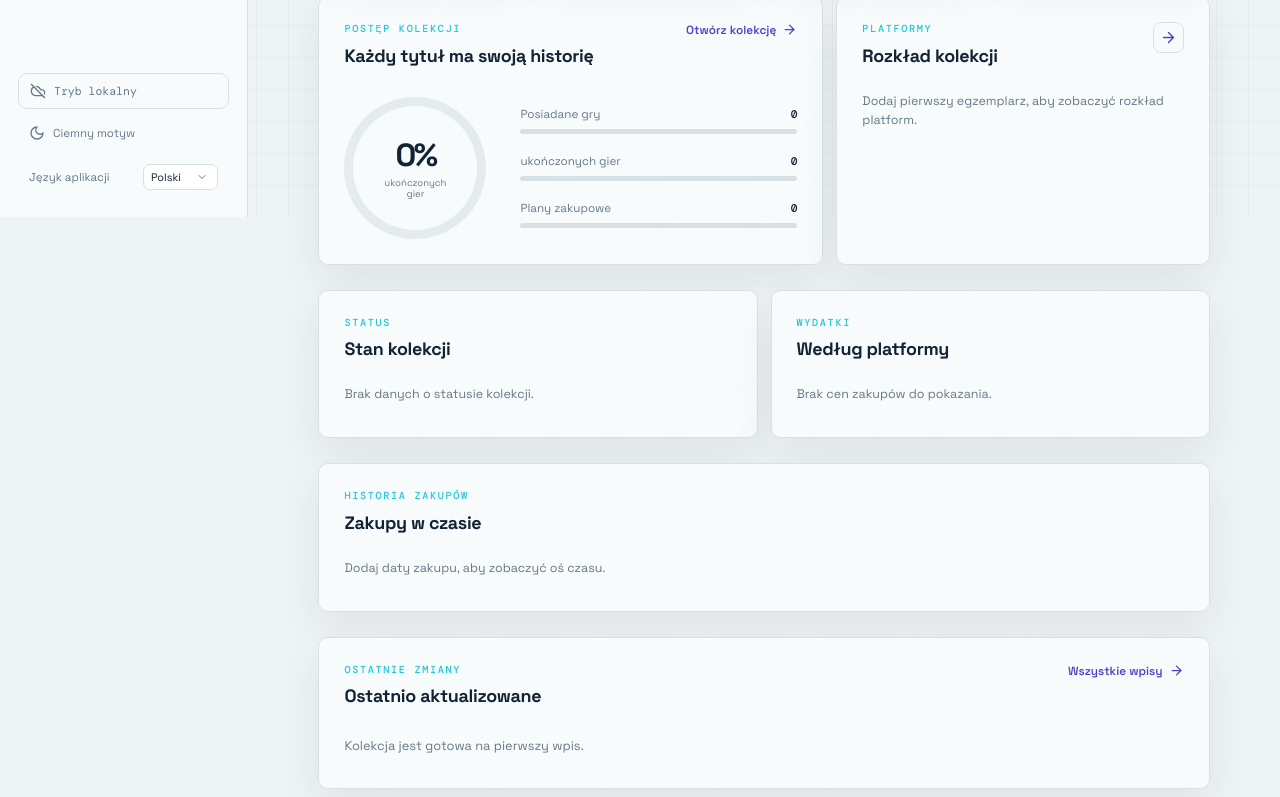
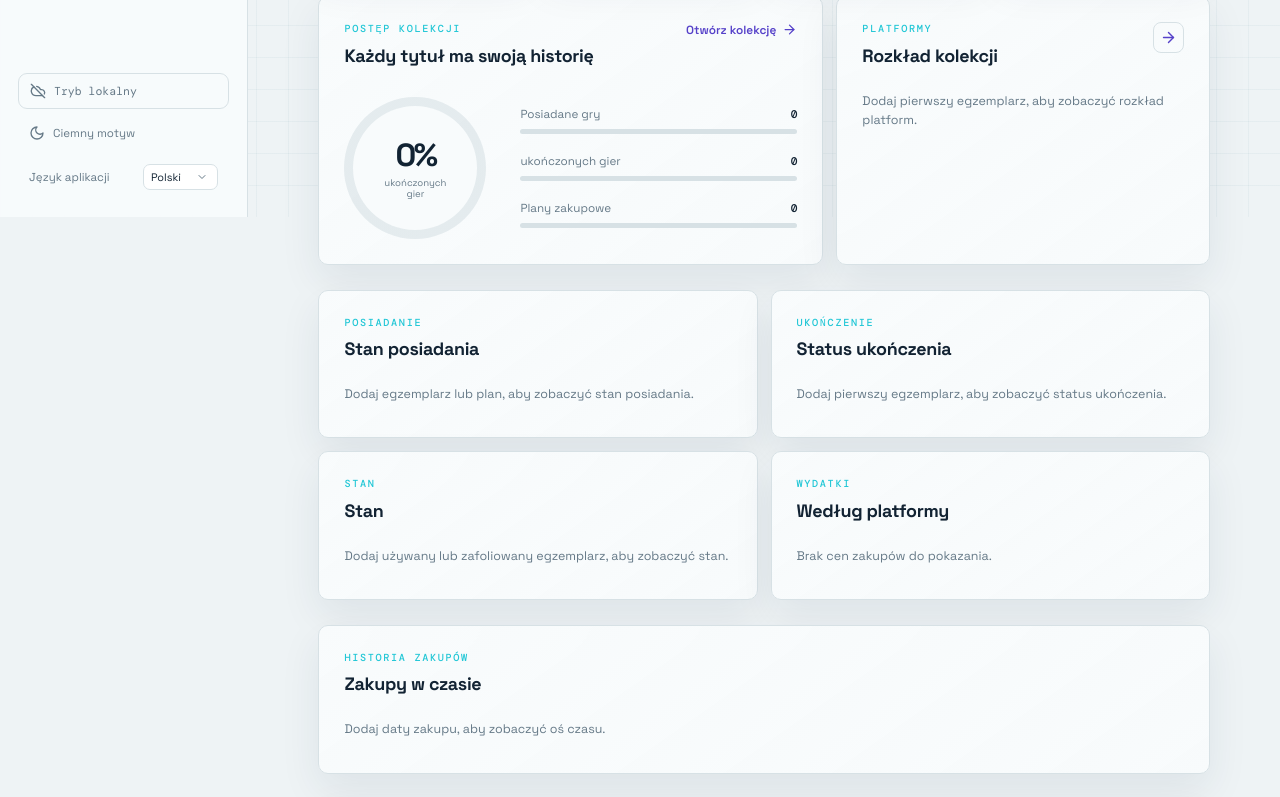
Before and after one commit to PrzemyslawMikos/games-collection, a React (Vite) app: page / in a window 1280 px wide. Shown: the part 583-1380 px from the top of the page. Built offline with nearby package versions, Linux system fonts and the light colour scheme.

Commit message:
feat: filters adjustments and style for games list fixes

```diff
--- a/src/domain/stats.ts
+++ b/src/domain/stats.ts
@@ -1,4 +1,4 @@
-import type { CollectionData, GameEntry, GamePlan } from './model'
+import type { CollectionData, CompletionStatus, Condition, GameEntry, GamePlan } from './model'
 
 export interface CurrencyTotal {
   currency: string
@@ -22,10 +22,20 @@ export interface PlatformSpending {
   platforms: Array<{ platform: string; amount: number }>
 }
 
-export type CollectionStatus = 'planned' | 'completed' | 'sealed' | 'in-progress'
+export type OwnershipStatus = 'bought' | 'planned'
 
-export interface StatusTotal {
-  status: CollectionStatus
+export interface OwnershipTotal {
+  status: OwnershipStatus
+  count: number
+}
+
+export interface CompletionTotal {
+  status: CompletionStatus
+  count: number
+}
+
+export interface ConditionTotal {
+  status: Exclude<Condition, 'unknown'>
   count: number
 }
 
@@ -49,7 +59,9 @@ export interface CollectionStats {
   platformTotals: PlatformTotal[]
   platformDistribution: PlatformDistribution[]
   platformSpending: PlatformSpending[]
-  statusTotals: StatusTotal[]
+  ownershipTotals: OwnershipTotal[]
+  completionTotals: CompletionTotal[]
+  conditionTotals: ConditionTotal[]
   purchaseTimeline: PurchaseTimelinePoint[]
   completionProgress: number
 }
@@ -69,26 +81,36 @@ const sumByCurrency = (values: Array<{ amount: number | null; currency: string }
 const entriesForGame = (entries: GameEntry[], gameId: string): GameEntry[] =>
   entries.filter((entry) => entry.gameId === gameId)
 
-const statusOrder: CollectionStatus[] = ['planned', 'completed', 'sealed', 'in-progress']
+const ownershipOrder: OwnershipStatus[] = ['bought', 'planned']
+const completionOrder: CompletionStatus[] = ['completed', 'not-completed', 'not-started']
+const conditionOrder: ConditionTotal['status'][] = ['used', 'sealed']
 
-const createStatusTotals = (data: CollectionData, ownedGameIds: Set<string>): StatusTotal[] => {
-  const counts = new Map<CollectionStatus, number>(statusOrder.map((status) => [status, 0]))
+const createOwnershipTotals = (data: CollectionData, ownedGameIds: Set<string>): OwnershipTotal[] => {
+  const counts = new Map<OwnershipStatus, number>(ownershipOrder.map((status) => [status, 0]))
   const plannedGames = new Set(data.plans.map((plan) => plan.gameId))
 
-  for (const gameId of plannedGames) {
-    if (!ownedGameIds.has(gameId)) counts.set('planned', (counts.get('planned') ?? 0) + 1)
+  counts.set('bought', data.entries.length)
+  counts.set('planned', [...plannedGames].filter((gameId) => !ownedGameIds.has(gameId)).length)
+
+  return ownershipOrder.map((status) => ({ status, count: counts.get(status) ?? 0 }))
+}
+
+const createCompletionTotals = (entries: GameEntry[]): CompletionTotal[] => {
+  const counts = new Map<CompletionStatus, number>(completionOrder.map((status) => [status, 0]))
+
+  for (const entry of entries) counts.set(entry.completion, (counts.get(entry.completion) ?? 0) + 1)
+
+  return completionOrder.map((status) => ({ status, count: counts.get(status) ?? 0 }))
+}
+
+const createConditionTotals = (entries: GameEntry[]): ConditionTotal[] => {
+  const counts = new Map<ConditionTotal['status'], number>(conditionOrder.map((status) => [status, 0]))
+
+  for (const entry of entries) {
+    if (entry.condition !== 'unknown') counts.set(entry.condition, (counts.get(entry.condition) ?? 0) + 1)
   }
 
-  for (const entry of data.entries) {
-    const status: CollectionStatus = entry.completion === 'completed'
-      ? 'completed'
-      : entry.condition === 'sealed'
-        ? 'sealed'
-        : 'in-progress'
-    counts.set(status, (counts.get(status) ?? 0) + 1)
-  }
-
-  return statusOrder.map((status) => ({ status, count: counts.get(status) ?? 0 }))
+  return conditionOrder.map((status) => ({ status, count: counts.get(status) ?? 0 }))
 }
 
 const parsePurchaseDate = (value: string): { year: number; month: number; day: number } | null => {
@@ -212,7 +234,9 @@ export const calculateStats = (data: CollectionData): CollectionStats => {
     platformTotals,
     platformDistribution,
     platformSpending,
-    statusTotals: createStatusTotals(data, ownedGameIds),
+    ownershipTotals: createOwnershipTotals(data, ownedGameIds),
+    completionTotals: createCompletionTotals(data.entries),
+    conditionTotals: createConditionTotals(data.entries),
     purchaseTimeline: createPurchaseTimeline(data.entries),
     completionProgress: ownedEntries === 0 ? 0 : Math.round((completedEntries / ownedEntries) * 100),
   }
--- a/src/i18n/catalogs.ts
+++ b/src/i18n/catalogs.ts
@@ -75,8 +75,12 @@ export const en = {
   'dashboard.platformsEyebrow': 'PLATFORMS',
   'dashboard.collectionBreakdown': 'Collection breakdown',
   'dashboard.viewCollection': 'View collection',
-  'dashboard.statusEyebrow': 'STATUS',
-  'dashboard.collectionStatus': 'Collection status',
+  'dashboard.ownershipEyebrow': 'OWNERSHIP',
+  'dashboard.ownershipStatus': 'Ownership status',
+  'dashboard.completionEyebrow': 'COMPLETION',
+  'dashboard.completionStatus': 'Completion status',
+  'dashboard.conditionEyebrow': 'CONDITION',
+  'dashboard.conditionStatus': 'Condition',
   'dashboard.spendingEyebrow': 'SPENDING',
   'dashboard.byPlatform': 'By platform',
   'dashboard.historyEyebrow': 'PURCHASE HISTORY',
@@ -94,14 +98,21 @@ export const en = {
   'charts.otherPlatforms': 'Other',
   'charts.chartData': 'Chart data',
   'charts.platformEmpty': 'Add your first copy to see the platform breakdown.',
-  'charts.statusEmpty': 'There is no collection status data.',
+  'charts.ownershipEmpty': 'Add a copy or plan to see ownership status.',
+  'charts.completionEmpty': 'Add your first copy to see completion status.',
+  'charts.conditionEmpty': 'Add a used or sealed copy to see condition.',
   'charts.spendingEmpty': 'There are no purchase prices to show.',
   'charts.timelineEmpty': 'Add purchase dates to see the timeline.',
+  'charts.bought': 'Bought',
   'charts.planned': 'Planned',
   'charts.completed': 'Completed',
   'charts.sealed': 'Sealed',
+  'charts.used': 'Used',
   'charts.inProgress': 'In progress',
-  'charts.status': 'Collection status',
+  'charts.notStarted': 'Not yet started',
+  'charts.ownership': 'Ownership status',
+  'charts.completion': 'Completion status',
+  'charts.condition': 'Condition',
   'charts.purchases': 'purchases',
   'collection.eyebrow': 'COLLECTION CATALOG',
   'collection.title': 'Your games',
@@ -109,6 +120,10 @@ export const en = {
   'collection.pageLead.other': '{count} physical copies · {plans} purchase plans',
   'collection.searchPlaceholder': 'Search by title or alias…',
   'collection.platform': 'Platform',
+  'collection.completion': 'Completion',
+  'collection.started': 'Started',
+  'collection.finished': 'Finished',
+  'collection.notStarted': 'Not yet started',
   'collection.all': 'All',
   'collection.view': 'View',
   'collection.grouped': 'Grouped',
@@ -389,8 +404,12 @@ export const pl: Record<keyof typeof en, string> = {
   'dashboard.platformsEyebrow': 'PLATFORMY',
   'dashboard.collectionBreakdown': 'Rozkład kolekcji',
   'dashboard.viewCollection': 'Zobacz kolekcję',
-  'dashboard.statusEyebrow': 'STATUS',
-  'dashboard.collectionStatus': 'Stan kolekcji',
+  'dashboard.ownershipEyebrow': 'POSIADANIE',
+  'dashboard.ownershipStatus': 'Stan posiadania',
+  'dashboard.completionEyebrow': 'UKOŃCZENIE',
+  'dashboard.completionStatus': 'Status ukończenia',
+  'dashboard.conditionEyebrow': 'STAN',
+  'dashboard.conditionStatus': 'Stan',
   'dashboard.spendingEyebrow': 'WYDATKI',
   'dashboard.byPlatform': 'Według platformy',
   'dashboard.historyEyebrow': 'HISTORIA ZAKUPÓW',
@@ -408,14 +427,21 @@ export const pl: Record<keyof typeof en, string> = {
   'charts.otherPlatforms': 'Pozostałe',
   'charts.chartData': 'Dane wykresu',
   'charts.platformEmpty': 'Dodaj pierwszy egzemplarz, aby zobaczyć rozkład platform.',
-  'charts.statusEmpty': 'Brak danych o statusie kolekcji.',
+  'charts.ownershipEmpty': 'Dodaj egzemplarz lub plan, aby zobaczyć stan posiadania.',
+  'charts.completionEmpty': 'Dodaj pierwszy egzemplarz, aby zobaczyć status ukończenia.',
+  'charts.conditionEmpty': 'Dodaj używany lub zafoliowany egzemplarz, aby zobaczyć stan.',
   'charts.spendingEmpty': 'Brak cen zakupów do pokazania.',
   'charts.timelineEmpty': 'Dodaj daty zakupu, aby zobaczyć oś czasu.',
+  'charts.bought': 'Kupione',
   'charts.planned': 'Planowane',
   'charts.completed': 'Ukończone',
   'charts.sealed': 'Zafoliowane',
+  'charts.used': 'Używane',
   'charts.inProgress': 'W trakcie',
-  'charts.status': 'Status kolekcji',
+  'charts.notStarted': 'Jeszcze nierozpoczęte',
+  'charts.ownership': 'Stan posiadania',
+  'charts.completion': 'Status ukończenia',
+  'charts.condition': 'Stan',
   'charts.purchases': 'zakupów',
   'collection.eyebrow': 'KATALOG KOLEKCJI',
   'collection.title': 'Twoje gry',
@@ -423,6 +449,10 @@ export const pl: Record<keyof typeof en, string> = {
   'collection.pageLead.other': '{count} fizycznych egzemplarzy · {plans} planów zakupowych',
   'collection.searchPlaceholder': 'Szukaj po tytule lub aliasie…',
   'collection.platform': 'Platforma',
+  'collection.completion': 'Ukończenie',
+  'collection.started': 'Rozpoczęte',
+  'collection.finished': 'Ukończone',
+  'collection.notStarted': 'Jeszcze nierozpoczęte',
   'collection.all': 'Wszystkie',
   'collection.view': 'Widok',
   'collection.grouped': 'Pogrupowany',
--- a/src/pages/DashboardPage.tsx
+++ b/src/pages/DashboardPage.tsx
@@ -2,7 +2,14 @@ import { ArrowRight, CircleCheck, Coins, Package, ShoppingBag, Sparkles } from '
 import { Link } from 'react-router-dom'
 import { useCollection } from '../app/useCollection'
 import { useTranslation } from '../i18n'
-import { PlatformDistributionChart, PurchaseTimelineChart, SpendingChart, StatusDistributionChart } from '../ui/DashboardCharts'
+import {
+  CompletionDistributionChart,
+  ConditionDistributionChart,
+  OwnershipDistributionChart,
+  PlatformDistributionChart,
+  PurchaseTimelineChart,
+  SpendingChart,
+} from '../ui/DashboardCharts'
 import { formatMoney } from '../ui/format'
 
 export function DashboardPage() {
@@ -59,8 +66,16 @@ export function DashboardPage() {
 
       <section className="chart-grid">
         <div className="panel chart-panel">
-          <div className="panel-heading"><div><p className="eyebrow">{t('dashboard.statusEyebrow')}</p><h2>{t('dashboard.collectionStatus')}</h2></div></div>
-          <StatusDistributionChart data={stats.statusTotals} />
+          <div className="panel-heading"><div><p className="eyebrow">{t('dashboard.ownershipEyebrow')}</p><h2>{t('dashboard.ownershipStatus')}</h2></div></div>
+          <OwnershipDistributionChart data={stats.ownershipTotals} />
+        </div>
+        <div className="panel chart-panel">
+          <div className="panel-heading"><div><p className="eyebrow">{t('dashboard.completionEyebrow')}</p><h2>{t('dashboard.completionStatus')}</h2></div></div>
+          <CompletionDistributionChart data={stats.completionTotals} />
+        </div>
+        <div className="panel chart-panel">
+          <div className="panel-heading"><div><p className="eyebrow">{t('dashboard.conditionEyebrow')}</p><h2>{t('dashboard.conditionStatus')}</h2></div></div>
+          <ConditionDistributionChart data={stats.conditionTotals} />
         </div>
         <div className="panel chart-panel">
           <div className="panel-heading"><div><p className="eyebrow">{t('dashboard.spendingEyebrow')}</p><h2>{t('dashboard.byPlatform')}</h2></div></div>
--- a/src/ui/DashboardCharts.tsx
+++ b/src/ui/DashboardCharts.tsx
@@ -1,19 +1,31 @@
 import type {
+  CompletionTotal,
+  ConditionTotal,
+  OwnershipTotal,
   PlatformDistribution,
   PlatformSpending,
   PurchaseTimelinePoint,
-  StatusTotal,
 } from '../domain/stats'
+import type { TranslationKey } from '../i18n'
 import { useTranslation } from '../i18n'
 import { formatMoney, formatTimelinePeriod } from './format'
 
 const chartColors = ['var(--coral)', 'var(--blue)', 'var(--green)', 'var(--gold)', '#9c7ac7', '#6aa8a1', '#d4866e', '#718096', '#b08b50']
 
-const statusLabelKeys: Record<StatusTotal['status'], 'charts.planned' | 'charts.completed' | 'charts.sealed' | 'charts.inProgress'> = {
+const ownershipLabelKeys: Record<OwnershipTotal['status'], 'charts.bought' | 'charts.planned'> = {
+  bought: 'charts.bought',
   planned: 'charts.planned',
+}
+
+const completionLabelKeys: Record<CompletionTotal['status'], 'charts.completed' | 'charts.inProgress' | 'charts.notStarted'> = {
   completed: 'charts.completed',
+  'not-completed': 'charts.inProgress',
+  'not-started': 'charts.notStarted',
+}
+
+const conditionLabelKeys: Record<ConditionTotal['status'], 'charts.used' | 'charts.sealed'> = {
+  used: 'charts.used',
   sealed: 'charts.sealed',
-  'in-progress': 'charts.inProgress',
 }
 
 function ChartEmpty({ children }: { children: string }) {
@@ -87,21 +99,33 @@ export function PlatformDistributionChart({ data }: { data: PlatformDistribution
   )
 }
 
-export function StatusDistributionChart({ data }: { data: StatusTotal[] }) {
-  const { t } = useTranslation()
+function DistributionChart<T extends string>({
+  data,
+  labelFor,
+  emptyMessage,
+  ariaLabel,
+  dataTitle,
+}: {
+  data: Array<{ status: T; count: number }>
+  labelFor: (status: T) => string
+  emptyMessage: string
+  ariaLabel: string
+  dataTitle: string
+}) {
   const total = data.reduce((sum, item) => sum + item.count, 0)
-  if (total === 0) return <ChartEmpty>{t('charts.statusEmpty')}</ChartEmpty>
+  if (total === 0) return <ChartEmpty>{emptyMessage}</ChartEmpty>
 
   return (
     <div className="chart-content">
-      <div className="status-bar" role="img" aria-label={t('charts.status')}>
+      <div className="status-bar" role="img" aria-label={ariaLabel}>
         {data.map((item, index) => item.count > 0 && (
           <div
             className="status-segment"
             key={item.status}
-            style={{ width: `${(item.count / total) * 100}%`, background: chartColors[index] }}
+            style={{ width: `${(item.count / total) * 100}%`, background: chartColors[index % chartColors.length] }}
             tabIndex={0}
-            title={`${t(statusLabelKeys[item.status])}: ${item.count}`}
+            aria-label={`${labelFor(item.status)}: ${item.count}`}
+            title={`${labelFor(item.status)}: ${item.count}`}
           >
             <span>{item.count}</span>
           </div>
@@ -110,15 +134,38 @@ export function StatusDistributionChart({ data }: { data: StatusTotal[] }) {
       <div className="chart-legend chart-legend-grid">
         {data.map((item, index) => (
           <div className="chart-legend-row" key={item.status}>
-            <span className="chart-swatch" style={{ background: chartColors[index] }} />
-            <span>{t(statusLabelKeys[item.status])}</span>
+            <span className="chart-swatch" style={{ background: chartColors[index % chartColors.length] }} />
+            <span>{labelFor(item.status)}</span>
             <strong>{item.count}</strong>
           </div>
         ))}
       </div>
-      <ChartDataDetails title={t('charts.chartData')} items={data.map((item) => ({ label: t(statusLabelKeys[item.status]), value: `${item.count} (${Math.round((item.count / total) * 100)}%)` }))} />
+      <ChartDataDetails title={dataTitle} items={data.map((item) => ({ label: labelFor(item.status), value: `${item.count} (${Math.round((item.count / total) * 100)}%)` }))} />
     </div>
   )
+}
+
+function useDistributionLabel<T extends string>(keys: Record<T, TranslationKey>) {
+  const { t } = useTranslation()
+  return (status: T): string => t(keys[status])
+}
+
+export function OwnershipDistributionChart({ data }: { data: OwnershipTotal[] }) {
+  const { t } = useTranslation()
+  const labelFor = useDistributionLabel(ownershipLabelKeys)
+  return <DistributionChart data={data} labelFor={labelFor} emptyMessage={t('charts.ownershipEmpty')} ariaLabel={t('charts.ownership')} dataTitle={t('charts.chartData')} />
+}
+
+export function CompletionDistributionChart({ data }: { data: CompletionTotal[] }) {
+  const { t } = useTranslation()
+  const labelFor = useDistributionLabel(completionLabelKeys)
+  return <DistributionChart data={data} labelFor={labelFor} emptyMessage={t('charts.completionEmpty')} ariaLabel={t('charts.completion')} dataTitle={t('charts.chartData')} />
+}
+
+export function ConditionDistributionChart({ data }: { data: ConditionTotal[] }) {
+  const { t } = useTranslation()
+  const labelFor = useDistributionLabel(conditionLabelKeys)
+  return <DistributionChart data={data} labelFor={labelFor} emptyMessage={t('charts.conditionEmpty')} ariaLabel={t('charts.condition')} dataTitle={t('charts.chartData')} />
 }
 
 export function SpendingChart({ data }: { data: PlatformSpending[] }) {
```
Also changed, not shown: src/pages/CollectionPage.tsx (+12 -5 lines), src/pages/GamesPage.tsx (+1 -1 lines), src/styles.css (+4 -3 lines), 2 other files (tests, documents, lock files or other folders).
